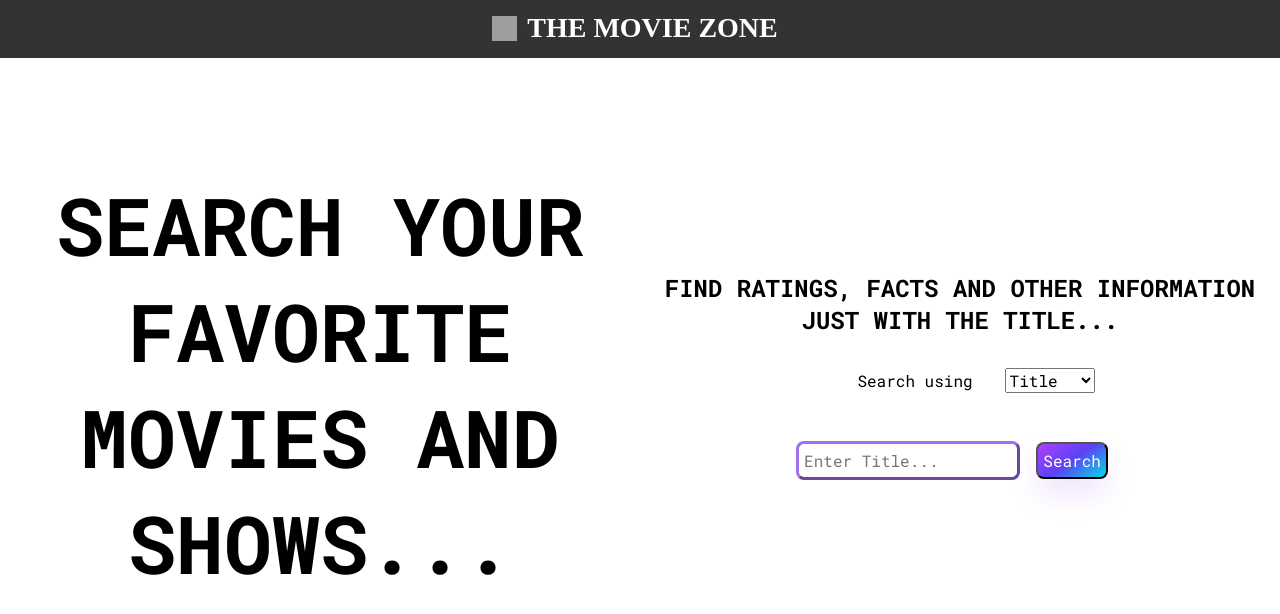
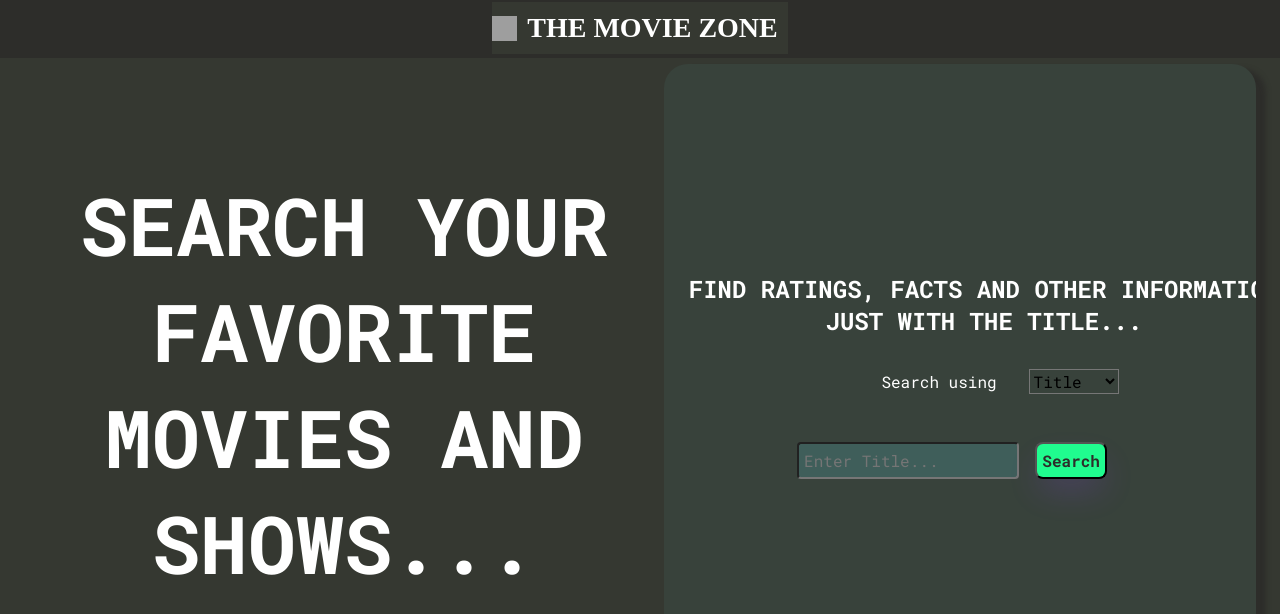
Before and after one commit to Abhinay-c/the-movie-zone, an Angular app: page / in a window 1280 px wide. Shown: the top 614 px of the page. Built offline with nearby package versions, Linux system fonts and the light colour scheme; grey boxes are pictures that could not be loaded.

Commit message:
Add Olive green theme

```diff
--- a/src/app/components/navbar/navbar.scss
+++ b/src/app/components/navbar/navbar.scss
@@ -10,7 +10,7 @@ body{
     align-items: center;
     justify-content: center;
     height: 60px;
-    background-color: #333;
+    background-color: #2D2D2A;
     color: white;
     margin: -10px;
     &-logo{
--- a/src/app/components/search-page/search-page.html
+++ b/src/app/components/search-page/search-page.html
@@ -34,9 +34,7 @@
                     name="imdbId"
                     ngModel
                 />
-                <button>
-                    <span class="text">Search</span>
-                </button>
+                <button>Search</button>
             </form>
         </div>
     </div>
--- a/src/app/components/search-page/search-page.scss
+++ b/src/app/components/search-page/search-page.scss
@@ -1,5 +1,4 @@
 @import url('https://fonts.googleapis.com/css2?family=Roboto+Mono:ital,wght@0,100..700;1,100..700&display=swap');
-
 .search-page{
     margin: 1rem;
     padding: 0px;
@@ -15,6 +14,8 @@
         height: 40rem;
         display: flex;
         justify-content: center;
+        background-color: #353831;
+        color: white;
         h1{
             width: 40rem;
             text-align: center;
@@ -25,12 +26,17 @@
         }
     }
     &-input{
+        border-radius: 1.5rem;
         align-items: stretch;
         flex-direction: column;
         width: 40rem;
         height: 40rem;
         display: flex;
         justify-content: center;
+        background-color: #38423B;
+        color: white;
+        overflow: hidden;
+        box-shadow: 10px 5px 5px #2D2D2A;
 
         &-subtitle{
             width: 40rem;
@@ -39,6 +45,7 @@
             font-size: 1.5rem;
             text-transform: uppercase;
             font-family: 'Roboto Mono';
+            background-color: #38423B;
         }
 
         &-type{
@@ -47,16 +54,25 @@
             display: flex;
             align-items: center;
             justify-content: center;
+            background-color: #38423B;
 
             label{
                 margin: 1rem;
                 font-family: 'Roboto Mono';
                 font-size: 1rem;
+                background-color: #38423B;
             }
-            select, option{
+            select{
                 margin: 1rem;
                 font-family: 'Roboto Mono';
                 font-size: 1rem;
+                background-color: #38423B;
+            }
+            option{
+                margin: 1rem;
+                font-family: 'Roboto Mono';
+                font-size: 1rem;
+                background-color: #fff;
             }
             select, ::picker(select) {
                 appearance: base-select;
@@ -68,20 +84,29 @@
             font-size: 1rem;
             justify-content: center;
             display: flex;
+            background-color: #38423B;
             form{
+                background-color: #38423B;
                 input{
                     font-family: 'Roboto Mono';
                     padding: 0.35rem;
                     font-size: 1rem;
-                    border-radius: 0.5em;
-                    border: outset #a370f0;
+                    border-radius: 0.25em;
+                    // border: outset #a370f0;
+                    background-color: #3F5E5A;
+                    color: white;
+                }
+                input:focus{
+                    border-color: #20FC8F;
                 }
                 button{
                     font-size: 1rem;
                     font-family: 'Roboto Mono';
-                    background-image: linear-gradient(144deg, #af40ff, #5b42f3 50%, #00ddeb);
+                    // background-image: linear-gradient(144deg, #af40ff, #5b42f3 50%, #00ddeb);
+                    background-color: #20FC8F;
                     box-shadow: rgba(151, 65, 252, 0.2) 0 1rem 2rem -0.3rem;
-                    color: white;
+                    color: #2D2D2A;
+                    font-weight: 800;
                     padding: 0.35rem;
                     border-radius: 0.5em;
                     margin: 0 1rem 0 1rem;
@@ -89,11 +114,11 @@
                     transition: all 0.1s;
                 }
                 button:hover{
-                    color: #a370f0;
-                    background: white;
+                    color: #2D2D2A;
+                    background: #A4C3B2;
                     border-width: 0.1rem;
                     font-weight: 800;
-                    border-color: #a370f0;
+                    border-color: #CCE3DE;
                 }
                 // button{
                 //     margin: 1rem;
--- a/src/styles.scss
+++ b/src/styles.scss
@@ -1 +1,3 @@
-/* You can add global styles to this file, and also import other style files */
+*{
+    background-color: #353831;
+}
```
